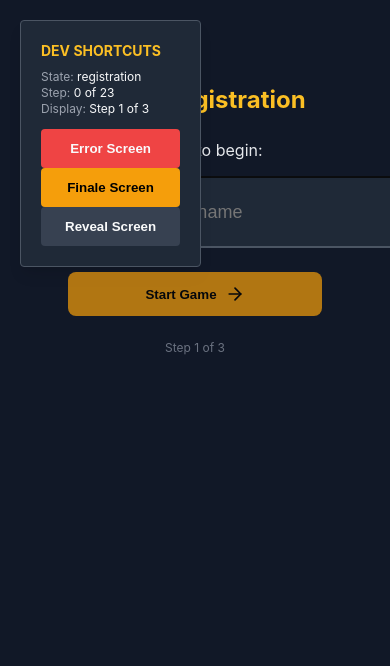
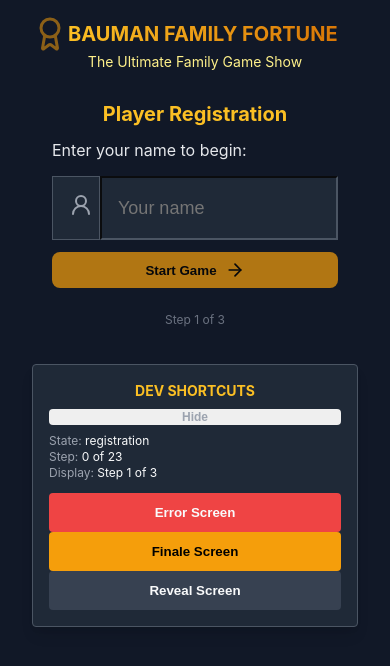
Before and after one commit to goggledefogger/family-game, a React (Vite) app: page / in a window 390 px wide. Both pictures are taken after a click on the button "Start Game". Shown: the top 666 px of the page. Built offline with nearby package versions, Linux system fonts and the light colour scheme.

Commit message:
add header to all pages

```diff
--- a/src/App.jsx
+++ b/src/App.jsx
@@ -16,6 +16,7 @@ import GrandFinaleScreen from './components/GrandFinaleScreen';
 import RevealScreen from './components/RevealScreen';
 import JoelDetectionScreen from './components/JoelDetectionScreen';
 import JoelResponseScreen from './components/JoelResponseScreen';
+import GameHeader from './components/GameHeader';
 import { gameSteps } from './data/gameSteps';
 import { funnyQuestions } from './data/questions';
 import { configComments } from './data/configComments';
@@ -51,7 +52,7 @@ const App = () => {
   const [stepCount, setStepCount] = useState({ main: 1, sub: null, subsub: null, type: 'numeric' });
   const [completedSteps, setCompletedSteps] = useState(new Set()); // Track completed steps to avoid repetition
   const [currentStepLabel, setCurrentStepLabel] = useState("Step 1 of 3");
-  const [showDevTools] = useState(process.env.NODE_ENV !== 'production');
+  const [showDevTools, setShowDevTools] = useState(process.env.NODE_ENV !== 'production');
 
   // Development shortcuts moved to UI buttons, no keyboard listeners needed
 
@@ -124,7 +125,7 @@ const App = () => {
               setIsReversingProgress(true);
               setTimeout(() => {
                 setIsReversingProgress(false);
-              }, 500); // Extended reverse period to 2 seconds
+              }, 500);
             }
           } else if (progressStage === 'mid') {
             reverseChance = 0.93; // 7% chance (increased from 5%)
@@ -137,7 +138,7 @@ const App = () => {
               setIsReversingProgress(true);
               setTimeout(() => {
                 setIsReversingProgress(false);
-              }, 1000); // Extended reverse period to 2 seconds
+              }, 1000);
             }
           } else { // late game
             reverseChance = 0.85; // 15% chance (increased from 10%)
@@ -151,7 +152,7 @@ const App = () => {
               setIsReversingProgress(true);
               setTimeout(() => {
                 setIsReversingProgress(false);
-              }, 2000); // Extended reverse period to 2 seconds
+              }, 2000);
             }
           }
 
@@ -829,49 +830,14 @@ const App = () => {
 
   return (
     <div className="min-h-screen bg-gray-900 relative">
-      {/* Dev shortcut indicator */}
-      {showDevTools && (
-        <div className="fixed bottom-4 right-4 bg-gray-800 border border-gray-600 text-sm text-white p-3 rounded shadow-lg opacity-90 hover:opacity-100 z-20">
-          <div className="mb-2 font-bold text-yellow-400">DEV SHORTCUTS</div>
-
-          {/* Current game state info */}
-          <div className="mb-3 text-xs border-b border-gray-600 pb-2">
-            <div><span className="text-gray-400">State:</span> {gameState}</div>
-            <div><span className="text-gray-400">Step:</span> {currentStep} of {gameSteps.length-1}</div>
-            <div><span className="text-gray-400">Display:</span> {currentStepLabel}</div>
-            {gameState === 'loading' && (
-              <div><span className="text-gray-400">Loading:</span> {Math.round(loadingProgress)}%</div>
-            )}
-          </div>
-
-          <div className="flex flex-col space-y-2">
-            <button
-              onClick={handleJumpToError}
-              className="btn-danger px-3 py-2 font-medium rounded shadow-inner flex items-center justify-center"
-            >
-              Error Screen
-            </button>
-            <button
-              onClick={handleJumpToFinale}
-              className="btn-primary px-3 py-2 font-medium rounded shadow-inner flex items-center justify-center"
-            >
-              Finale Screen
-            </button>
-            <button
-              onClick={handleJumpToReveal}
-              className="btn-secondary px-3 py-2 font-medium rounded shadow-inner flex items-center justify-center"
-            >
-              Reveal Screen
-            </button>
-          </div>
-        </div>
-      )}
-
-      <div className="container mx-auto px-4 py-8">
-        {gameState === 'title' && (
+      <div className="container mx-auto px-4 py-4">
+        {/* Title screen doesn't need the header */}
+        {gameState === 'title' ? (
           <TitleScreen onStartGame={handleStartGame} />
-        )}
-
+        ) : (
+          <>
+            <GameHeader />
+            <div className="py-2">
               {gameState === 'registration' && (
                 <Registration
                   playerName={playerName}
@@ -1019,6 +985,68 @@ const App = () => {
                 />
               )}
             </div>
+          </>
+        )}
+      </div>
+
+      {/* Small floating button when dev tools are hidden */}
+      {!showDevTools && (
+        <button
+          onClick={() => setShowDevTools(true)}
+          className="fixed bottom-4 right-4 bg-gray-800 border border-gray-600 text-sm text-gray-400 hover:text-white p-1 rounded shadow-lg opacity-50 hover:opacity-90 z-20"
+          title="Show Dev Tools"
+        >
+          DEV
+        </button>
+      )}
+
+      {/* Dev shortcuts at the bottom of the page */}
+      {showDevTools && (
+        <div className="container mx-auto px-4 py-4 mt-4 border-t border-gray-700">
+          <div className="bg-gray-800 border border-gray-600 text-sm text-white p-3 rounded shadow-lg w-full">
+            <div className="flex justify-between items-center mb-2">
+              <div className="font-bold text-yellow-400">DEV SHORTCUTS</div>
+              <button
+                onClick={() => setShowDevTools(false)}
+                className="text-gray-400 hover:text-white text-xs px-2 py-1 rounded hover:bg-gray-700"
+              >
+                Hide
+              </button>
+            </div>
+
+            {/* Current game state info */}
+            <div className="mb-3 text-xs border-b border-gray-600 pb-2">
+              <div><span className="text-gray-400">State:</span> {gameState}</div>
+              <div><span className="text-gray-400">Step:</span> {currentStep} of {gameSteps.length-1}</div>
+              <div><span className="text-gray-400">Display:</span> {currentStepLabel}</div>
+              {gameState === 'loading' && (
+                <div><span className="text-gray-400">Loading:</span> {Math.round(loadingProgress)}%</div>
+              )}
+            </div>
+
+            <div className="flex flex-col md:flex-row space-y-2 md:space-y-0 md:space-x-2">
+              <button
+                onClick={handleJumpToError}
+                className="btn-danger px-3 py-2 font-medium rounded shadow-inner flex items-center justify-center"
+              >
+                Error Screen
+              </button>
+              <button
+                onClick={handleJumpToFinale}
+                className="btn-primary px-3 py-2 font-medium rounded shadow-inner flex items-center justify-center"
+              >
+                Finale Screen
+              </button>
+              <button
+                onClick={handleJumpToReveal}
+                className="btn-secondary px-3 py-2 font-medium rounded shadow-inner flex items-center justify-center"
+              >
+                Reveal Screen
+              </button>
+            </div>
+          </div>
+        </div>
+      )}
     </div>
   );
 };
--- a/src/components/AlertScreen.jsx
+++ b/src/components/AlertScreen.jsx
@@ -90,7 +90,7 @@ const AlertScreen = ({
             <div className="flex justify-between space-x-4">
               <button
                 onClick={onChangeAlert}
-                className="btn-cancel py-3 px-6 rounded font-medium"
+                className="btn-cancel py-3 px-6 rounded font-medium w-full"
               >
                 {(() => {
                   // Special cases for steps with specific tones
@@ -110,7 +110,7 @@ const AlertScreen = ({
               </button>
               <button
                 onClick={onConfirmAlert}
-                className="btn-primary py-3 px-6 rounded"
+                className="btn-primary py-3 px-6 rounded w-full"
               >
                 {(() => {
                   // Special cases for steps with specific tones
--- a/src/components/ConfigurationScreen.jsx
+++ b/src/components/ConfigurationScreen.jsx
@@ -138,13 +138,13 @@ const ConfigurationScreen = ({
             <div className="flex justify-between space-x-4">
               <button
                 onClick={onChangeConfig}
-                className="btn-cancel py-3 px-6 rounded font-medium"
+                className="btn-cancel py-3 px-6 rounded font-medium w-full"
               >
                 Reconsider
               </button>
               <button
                 onClick={onConfirmConfig}
-                className="btn-primary py-3 px-6 rounded"
+                className="btn-primary py-3 px-6 rounded w-full"
               >
                 Proceed Anyway
               </button>
--- /dev/null
+++ b/src/components/GameHeader.jsx
@@ -0,0 +1,19 @@
+import React from 'react';
+import { Award } from 'lucide-react';
+
+const GameHeader = () => {
+  return (
+    <div className="flex flex-col items-center justify-center py-4 mb-2">
+      <div className="flex items-center mb-1">
+        <Award size={36} className="text-yellow-500 mr-3 animate-pulse" />
+        <h1 className="text-2xl font-bold bg-gradient-to-r from-yellow-400 to-yellow-600 bg-clip-text text-transparent relative overflow-hidden">
+          BAUMAN FAMILY FORTUNE
+          <span className="absolute top-0 left-0 w-full h-full bg-gradient-to-r from-transparent via-yellow-100 to-transparent opacity-30 animate-shine"></span>
+        </h1>
+      </div>
+      <div className="text-sm text-yellow-200">The Ultimate Family Game Show</div>
+    </div>
+  );
+};
+
+export default GameHeader;
--- a/src/components/QuestionScreen.jsx
+++ b/src/components/QuestionScreen.jsx
@@ -78,13 +78,13 @@ const QuestionScreen = ({
             <div className="flex justify-between space-x-4">
               <button
                 onClick={onChangeAnswer}
-                className="btn-cancel py-3 px-6 rounded font-medium"
+                className="btn-cancel py-3 px-6 rounded font-medium w-full"
               >
                 Change Answer
               </button>
               <button
                 onClick={onConfirmAnswer}
-                className="btn-primary py-3 px-6 rounded"
+                className="btn-primary py-3 px-6 rounded w-full"
               >
                 <span className="slant-text">I'm Sure</span>
               </button>
--- a/src/components/Registration.jsx
+++ b/src/components/Registration.jsx
@@ -14,9 +14,9 @@ const Registration = ({ playerName, setPlayerName, onSubmit, stepLabel }) => {
 
       <div className="w-full max-w-md">
         <div className="mb-6">
-          <label htmlFor="playerName" className="block text-gray-300 mb-8">Enter your name to begin:</label>
+          <label htmlFor="playerName" className="block text-gray-300">Enter your name to begin:</label>
           <div className="flex mt-4">
-            <div className="bg-gray-800 border border-gray-600 rounded-l p-2 flex items-center">
+            <div className="bg-gray-800 border border-gray-600 rounded-l p-2 inline-flex items-center justify-center" style={{ width: '48px', flexShrink: 0 }}>
               <UserRound size={24} className="text-gray-400" />
             </div>
             <input
@@ -25,7 +25,8 @@ const Registration = ({ playerName, setPlayerName, onSubmit, stepLabel }) => {
               value={playerName}
               onChange={(e) => setPlayerName(e.target.value)}
               onKeyDown={handleKeyDown}
-              className="flex-1 bg-gray-800 border-t border-r border-b border-gray-600 rounded-r p-3 text-white text-lg focus:outline-none focus:border-yellow-400"
+              className="bg-gray-800 border-t border-r border-b border-gray-600 rounded-r p-3 text-white text-lg focus:outline-none focus:border-yellow-400"
+              style={{ width: 'calc(100% - 48px)' }}
               placeholder="Your name"
             />
           </div>
--- a/src/components/TitleScreen.jsx
+++ b/src/components/TitleScreen.jsx
@@ -21,7 +21,8 @@ const TitleScreen = ({ onStartGame }) => {
       </button>
 
       <div className="mt-8 text-sm text-gray-400">
-        <p>Version 1.4.2 • © 2025 Bauman Family Games Inc.</p>
+        <p>Version 1.4.2</p>
+        <p>© 2025 Bauman Family Games Inc.</p>
       </div>
     </div>
   );
--- a/src/styles/index.css
+++ b/src/styles/index.css
@@ -117,6 +117,9 @@ pre, code, .font-mono {
 /* Fix for form elements */
 input, textarea, select {
   padding: 0.75rem;
+  max-width: 100%;
+  width: 100%;
+  box-sizing: border-box;
 }
 
 /* Text areas with proper padding */
@@ -487,6 +490,19 @@ input, textarea, select {
   }
 }
 
+@keyframes shine {
+  0% {
+    transform: translateX(-100%);
+  }
+  100% {
+    transform: translateX(100%);
+  }
+}
+
+.animate-shine {
+  animation: shine 3s infinite;
+}
+
 /* Input/button styles */
 input {
   outline: none;
@@ -582,3 +598,161 @@ button {
   background-color: #374151 !important; /* slightly lighter on hover */
   color: #e5e7eb !important; /* whiter text on hover */
 }
+
+/* Add responsive breakpoints */
+@media (max-width: 768px) {
+  .p-8 {
+    padding: 1rem;
+  }
+
+  .px-6 {
+    padding-left: 1rem;
+    padding-right: 1rem;
+  }
+
+  .py-3 {
+    padding-top: 0.5rem;
+    padding-bottom: 0.5rem;
+  }
+
+  .text-container, .scrollable-content {
+    padding: 0.75rem;
+  }
+
+  .bg-gray-800, .bg-gray-900 {
+    padding: 1rem;
+  }
+
+  .max-w-lg, .max-w-md {
+    width: 100%;
+    max-width: 100%;
+    padding-left: 0.5rem;
+    padding-right: 0.5rem;
+  }
+
+  /* Ensure modal dialogs stay within the screen */
+  .fixed.inset-0 .max-w-md {
+    width: 95%;
+    max-width: 95%;
+    margin: 0 auto;
+  }
+
+  /* Ensure text doesn't overflow */
+  h2, h3 {
+    word-break: break-word;
+  }
+
+  /* Improve button layout on small screens */
+  .flex.justify-between {
+    flex-direction: column;
+    gap: 0.5rem;
+  }
+
+  .flex.justify-between button {
+    width: 100%;
+  }
+
+  .space-x-4 > * + * {
+    margin-left: 0;
+    margin-top: 0.5rem;
+  }
+
+  /* Fix dialog content overflow */
+  .overflow-y-auto {
+    max-height: 60vh;
+    -webkit-overflow-scrolling: touch;
+  }
+
+  /* Ensure no horizontal overflow */
+  body, .container-breathe, .screen-tilt, .subtle-rotate {
+    overflow-x: hidden;
+    max-width: 100vw;
+  }
+
+  /* Button text shouldn't overflow */
+  button {
+    white-space: normal;
+    word-break: break-word;
+  }
+
+  /* Ensure input fields don't overflow */
+  input, textarea, select {
+    /* max-width: 100%;
+    width: 100%; */
+    font-size: 16px; /* Prevents iOS zoom on focus */
+  }
+
+  /* Ensure input containers stay within bounds */
+  .flex {
+    max-width: 100%;
+    width: 100%;
+  }
+
+  /* Better handling of flex containers on small screens */
+  .flex.w-full {
+    flex-wrap: wrap;
+  }
+
+  /* Fix for form controls with icons */
+  .flex > input {
+    min-width: 0;
+    flex-shrink: 1;
+  }
+
+  /* Fix for form elements with labels */
+  label {
+    margin-bottom: 0.5rem;
+  }
+
+  /* Ensure all content stays within the viewport */
+  * {
+    max-width: 100vw;
+  }
+
+  /* Fix dialog content and containers */
+  .fixed.inset-0 .bg-gray-800,
+  .fixed.inset-0 .bg-gray-700 {
+    width: 95%;
+    max-width: 95%;
+    margin: 0 auto;
+    word-break: break-word;
+    overflow-wrap: break-word;
+  }
+
+  /* Ensure dialog content stays contained */
+  .fixed.inset-0 p {
+    overflow-wrap: break-word;
+    word-break: break-word;
+    max-width: 100%;
+  }
+}
+
+/* Extra small devices */
+@media (max-width: 480px) {
+  .p-8 {
+    padding: 0.75rem;
+  }
+
+  .mb-8 {
+    margin-bottom: 1rem;
+  }
+
+  .mb-6 {
+    margin-bottom: 0.75rem;
+  }
+
+  .text-2xl {
+    font-size: 1.25rem;
+    line-height: 1.75rem;
+  }
+
+  .text-xl {
+    font-size: 1.125rem;
+    line-height: 1.5rem;
+  }
+
+  /* Ensure modal dialogs don't have excessive padding */
+  .fixed.inset-0 .bg-gray-800 {
+    padding: 0.75rem;
+  }
+}
```
Also changed, not shown: src/components/ConsentScreen.jsx (+6 -6 lines), src/components/JoelDetectionScreen.jsx (+4 -4 lines). Lines whose indentation alone changed are shown as unchanged.
